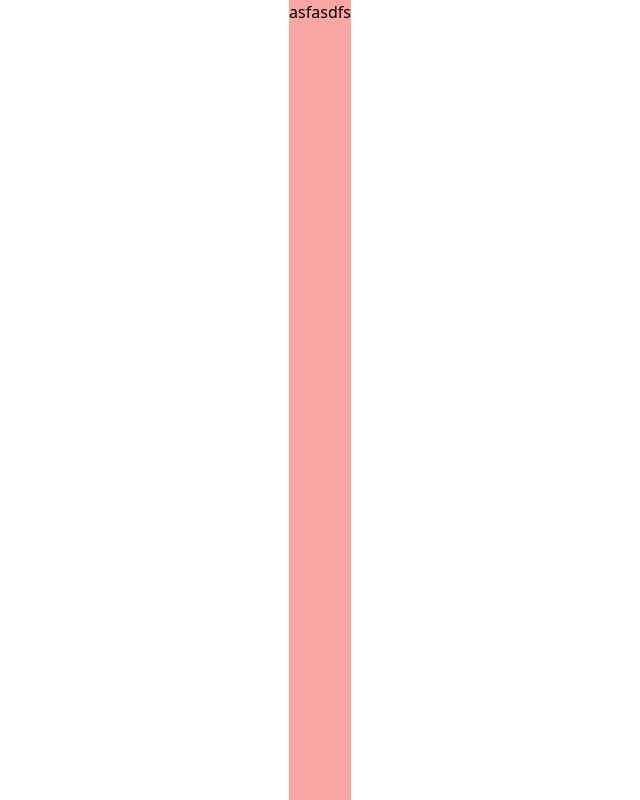
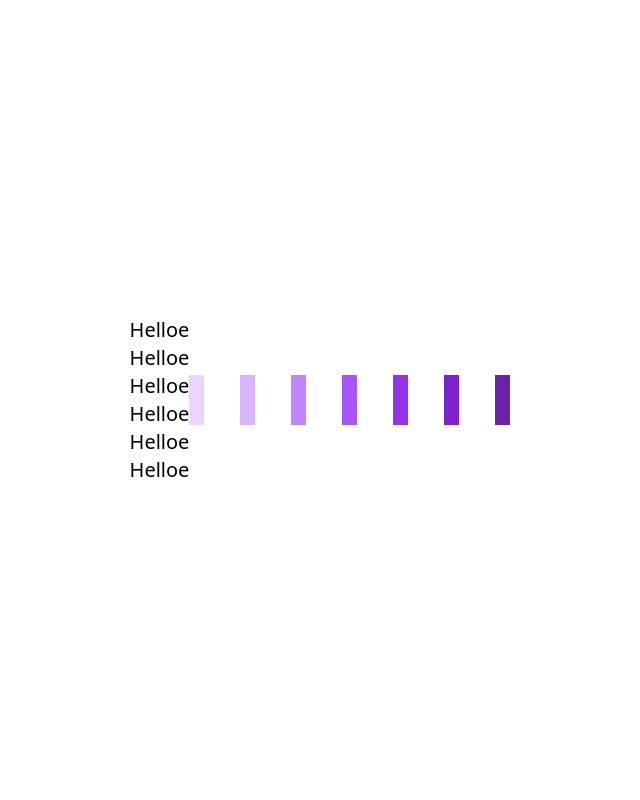
Before and after one commit to danger-coder/Gsap---Three-js, a React (Create React App) app: page / in a window 1280 px wide. Shown: the top 800 px of the page, without its empty margins (320-960 px from the left). Built offline with nearby package versions, Linux system fonts and the light colour scheme.

Commit message:
GsapText()

```diff
--- a/src/index.js
+++ b/src/index.js
@@ -6,6 +6,7 @@ import reportWebVitals from './reportWebVitals';
 import GsapTimeline from './pages/GsapTimeline';
 import GsapStagger from './pages/GsapStagger';
 import GsapScrollTrigger from './pages/GsapScrollTrigger';
+import GsapText from './pages/GsapText';
 
 const root = ReactDOM.createRoot(document.getElementById('root'));
 root.render(
@@ -13,7 +14,8 @@ root.render(
     {/* <App /> */}
     {/* <GsapTimeline/> */}
     {/* <GsapStagger/> */}
-    <GsapScrollTrigger/>
+    {/* <GsapScrollTrigger/> */}
+    <GsapText/>
   </React.StrictMode>
 );
 
--- /dev/null
+++ b/src/pages/GsapText.js
@@ -0,0 +1,71 @@
+import React from 'react'
+import gsap from 'gsap';
+import { useGSAP } from '@gsap/react';
+
+
+const GsapText = () => {
+
+    useGSAP(()=>{
+        // gsap.to ('#text',{
+        //     ease:"power1.inOut",
+        //     opacity:1,
+        //     y:0
+        // })
+
+        gsap.fromTo("#text",{
+opacity:0,
+y:20
+        },{
+            opacity:1,
+            y:0,
+            delay:2,
+            stagger:0.1
+        })
+
+    },[])
+  return (
+    <div className='h-screen w-full flex items-center justify-center'>
+<div className='flex items-start flex-col'>
+
+<h1 className='opacity-0 text-xl' id='text'>Helloe</h1>
+        <h1 className='opacity-0 text-xl' id='text'>Helloe</h1>
+
+        <h1 className='opacity-0 text-xl' id='text'>Helloe</h1>
+
+        <h1 className='opacity-0 text-xl' id='text'>Helloe</h1>
+
+        <h1 className='opacity-0 text-xl' id='text'>Helloe</h1>
+
+        <h1 className='opacity-0 text-xl' id='text'>Helloe</h1>
+</div>
+
+
+    <div className='flex items-center gap-9'>
+        <div id='purple-box' className='h-[50px] w-[15px] bg-purple-200'>
+
+        </div>
+        <div id='purple-box' className='h-[50px] w-[15px] bg-purple-300'>
+
+        </div>
+        <div id='purple-box' className='h-[50px] w-[15px] bg-purple-400'>
+
+        </div>
+        <div id='purple-box' className='h-[50px] w-[15px] bg-purple-500'>
+
+        </div>
+        <div id='purple-box' className='h-[50px] w-[15px] bg-purple-600'>
+
+        </div>
+        <div id='purple-box' className='h-[50px] w-[15px] bg-purple-700'>
+
+        </div>
+        <div id='purple-box' className='h-[50px] w-[15px] bg-purple-800'>
+
+        </div>
+    </div>
+
+</div>
+  )
+}
+
+export default GsapText
```
